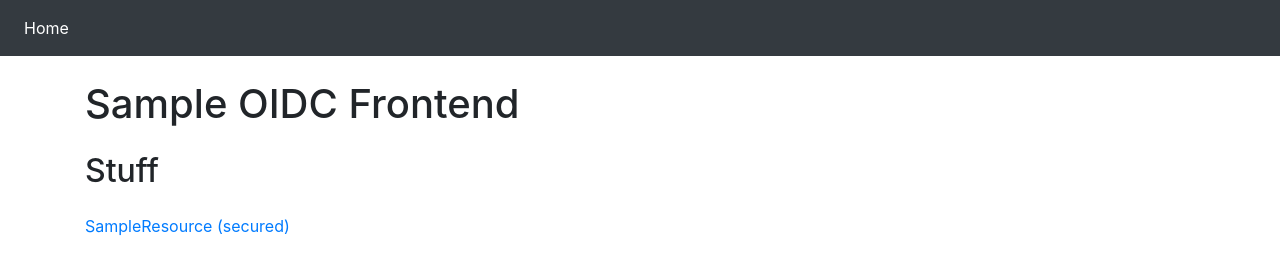
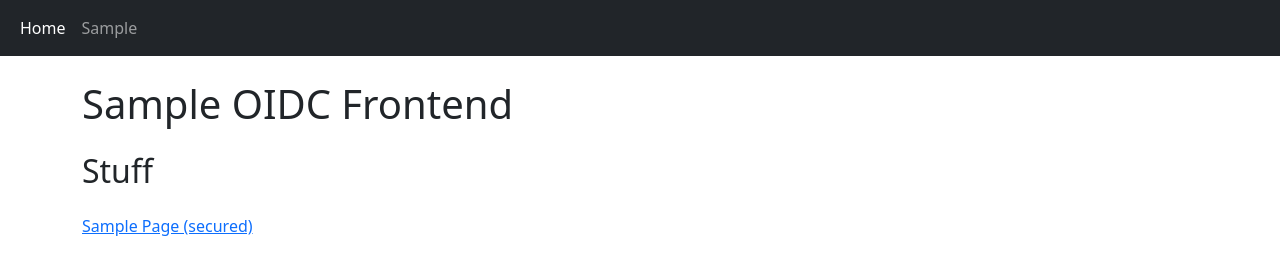
Before and after one commit to phoswald/sample-oauth, a plain HTML site: page sample-oidc-frontend/src/main/resources/META-INF/resources/index.html in a window 1280 px wide. Drawn offline with nearby package versions, Linux system fonts and the light colour scheme.

Commit message:
Update deps, Bootstrap 5.2

```diff
--- a/sample-oidc-frontend/src/main/resources/META-INF/resources/index.html
+++ b/sample-oidc-frontend/src/main/resources/META-INF/resources/index.html
@@ -2,24 +2,33 @@
 <html lang="en">
   <head>
     <meta charset="utf-8">
-    <meta name="viewport" content="width=device-width, initial-scale=1, shrink-to-fit=no">
-    <link rel="stylesheet" href="https://cdn.jsdelivr.net/npm/bootstrap@4.6.2/dist/css/bootstrap.min.css" integrity="sha384-xOolHFLEh07PJGoPkLv1IbcEPTNtaed2xpHsD9ESMhqIYd0nLMwNLD69Npy4HI+N" crossorigin="anonymous">
+    <meta name="viewport" content="width=device-width, initial-scale=1">
+    <link href="https://cdn.jsdelivr.net/npm/bootstrap@5.2.3/dist/css/bootstrap.min.css" rel="stylesheet" integrity="sha384-rbsA2VBKQhggwzxH7pPCaAqO46MgnOM80zW1RWuH61DGLwZJEdK2Kadq2F9CUG65" crossorigin="anonymous">
     <title>Sample OIDC Frontend</title>
   </head>
   <body>
-    <nav class="navbar navbar-expand-sm bg-dark navbar-dark">
-      <ul class="navbar-nav">
-        <li class="nav-item active">
-          <a class="nav-link" href="#">Home</a>
-        </li>
-      </ul>
+    <nav class="navbar navbar-expand-sm navbar-dark bg-dark">
+      <div class="container-fluid">
+        <button class="navbar-toggler" type="button" data-bs-toggle="collapse" data-bs-target="#navbarSupportedContent" aria-controls="navbarSupportedContent" aria-expanded="false" aria-label="Toggle navigation">
+          <span class="navbar-toggler-icon"></span>
+        </button>
+        <div class="collapse navbar-collapse" id="navbarSupportedContent">
+          <ul class="navbar-nav me-auto mb-2 mb-lg-0">
+            <li class="nav-item">
+              <a class="nav-link active" href="">Home</a>
+            </li>
+            <li class="nav-item">
+              <a class="nav-link" href="app/sample">Sample</a>
+            </li>
+          </ul>
+        </div>
+      </div>
     </nav>
     <div class="container">
       <h1 class="my-4">Sample OIDC Frontend</h1>
       <h2 class="my-4">Stuff</h2>
-      <p><a href="app/sample">SampleResource (secured)</a></p>
+      <p><a href="app/sample">Sample Page (secured)</a></p>
     </div>
-    <script src="https://cdn.jsdelivr.net/npm/jquery@3.5.1/dist/jquery.slim.min.js" integrity="sha384-DfXdz2htPH0lsSSs5nCTpuj/zy4C+OGpamoFVy38MVBnE+IbbVYUew+OrCXaRkfj" crossorigin="anonymous"></script>
-    <script src="https://cdn.jsdelivr.net/npm/bootstrap@4.6.2/dist/js/bootstrap.bundle.min.js" integrity="sha384-Fy6S3B9q64WdZWQUiU+q4/2Lc9npb8tCaSX9FK7E8HnRr0Jz8D6OP9dO5Vg3Q9ct" crossorigin="anonymous"></script>
+    <script src="https://cdn.jsdelivr.net/npm/bootstrap@5.2.3/dist/js/bootstrap.bundle.min.js" integrity="sha384-kenU1KFdBIe4zVF0s0G1M5b4hcpxyD9F7jL+jjXkk+Q2h455rYXK/7HAuoJl+0I4" crossorigin="anonymous"></script>
   </body>
 </html>
```
Also changed, not shown: sample-oidc-frontend/src/main/resources/templates/sample.qute.html (+27 -10 lines).
